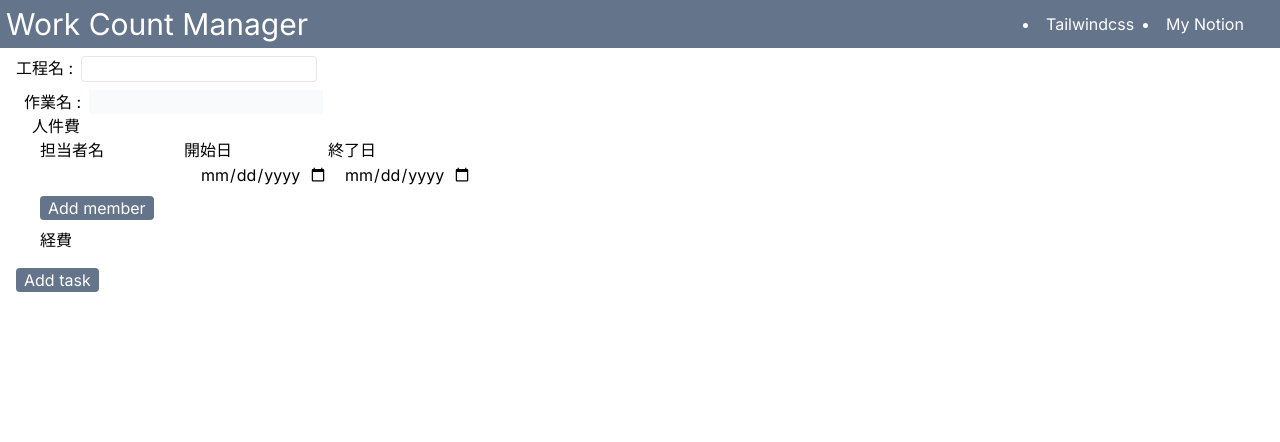
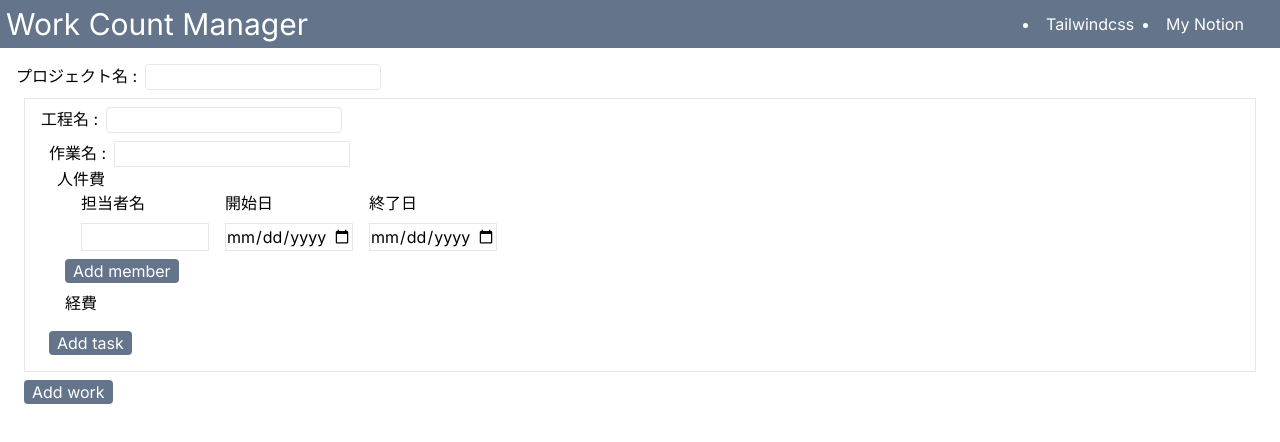
Before and after one commit to shunya-sasaki/work-count-manager-frontend, a Next.js app: page / in a window 1280 px wide. Shown: the top 442 px of the page. Built offline with nearby package versions, Linux system fonts and the light colour scheme.

Commit message:
Implement the add wok button

```diff
--- a/src/app/components/memberMenu.tsx
+++ b/src/app/components/memberMenu.tsx
@@ -35,24 +35,24 @@ export const MemberMenu = () => {
     }, [name]);
 
     return (
-        <div className="flex">
+        <div className="flex pt-2">
             <input
                 value={name}
                 onChange={updateName}
                 type="text"
-                className="ml-4 w-32"
+                className="ml-4 w-32 border"
             />
             <input
                 value={startDate}
                 onChange={updateStartDate}
                 type="date"
-                className="ml-4 w-32"
+                className="ml-4 w-32 border"
             />
             <input
                 value={endDate}
                 onChange={updateEndDate}
                 type="date"
-                className="ml-4 w-32"
+                className="ml-4 w-32 border"
             />
         </div>
     );
--- /dev/null
+++ b/src/app/components/projectMenu.tsx
@@ -0,0 +1,48 @@
+"use client";
+import { useState } from "react";
+import { useMemo } from "react";
+import { WorkMenu } from "./workMenu";
+
+export const ProjectMenu = () => {
+    const [name, setName] = useState<string>("");
+    const [nWork, setNWork] = useState<number>(1);
+    const [works, setWorks] = useState<Array<JSX.Element>>([
+        useMemo(() => <WorkMenu />, []),
+    ]);
+
+    const updateName = (event: React.ChangeEvent<HTMLInputElement>) => {
+        setName(event.target.value);
+    };
+
+    const addWork = () => {
+        const newWork = <WorkMenu />;
+        const newWorks = [...works, newWork];
+        setNWork((prev) => prev + 1);
+        setWorks(newWorks);
+    };
+
+    return (
+        <div className="px-4 py-4">
+            <div className="flex">
+                <div>プロジェクト名 : </div>
+                <input
+                    type="text"
+                    value={name}
+                    onChange={updateName}
+                    className="ml-2 border rounded"
+                />
+            </div>
+            <div className="px-2 pt-2">
+                {works.map((work) => {
+                    return work;
+                })}
+            </div>
+            <button
+            onClick={addWork}
+            className="ml-2 px-2 my-2 rounded text-white bg-slate-500"
+            >
+                Add work
+            </button>
+        </div>
+    );
+};
--- a/src/app/components/taskMenu.tsx
+++ b/src/app/components/taskMenu.tsx
@@ -1,7 +1,6 @@
 "use client";
 
 import { useState } from "react";
-import { useEffect } from "react";
 import { useCallback } from "react";
 import { useMemo } from "react";
 import { MemberMenu } from "./memberMenu";
@@ -37,16 +36,16 @@ export const TaskMenu = () => {
                     type="text"
                     value={taskName}
                     onChange={updateTaskName}
-                    className="ml-2 bg-gray-50"
+                    className="ml-2 border"
                 />
             </div>
             <div className="px-2">
                 人件費
                 <div className="px-2">
                     <div className="flex">
-                        <div className="w-36">担当者名</div>
-                        <div className="w-36">開始日</div>
-                        <div className="w-36">終了日</div>
+                        <div className="w-32 ml-4">担当者名</div>
+                        <div className="w-32 ml-4">開始日</div>
+                        <div className="w-32 ml-4">終了日</div>
                     </div>
                     {members.map((member) => {
                         return member;
--- a/src/app/components/workMenu.tsx
+++ b/src/app/components/workMenu.tsx
@@ -3,10 +3,6 @@ import { useState } from "react";
 import { useMemo } from "react";
 import { TaskMenu } from "./taskMenu";
 
-/**
- *
- * @returns
- */
 export const WorkMenu = () => {
     const [name, setName] = useState<string>("");
     const [nTask, setNTask] = useState<number>(1);
@@ -22,7 +18,7 @@ export const WorkMenu = () => {
     };
 
     return (
-        <div className="px-4 py-2">
+        <div className="px-4 py-2 border">
             <div className="flex">
                 <div>工程名 : </div>
                 <input
@@ -33,11 +29,11 @@ export const WorkMenu = () => {
                 />
             </div>
             {tasks.map((task, index) => {
-                return <div key={`task-${index}`}>{task}</div>;
+                return <div key={`${name}-${index}`}>{task}</div>;
             })}
             <button
                 onClick={addTask}
-                className="px-2 my-2 rounded text-white bg-slate-500"
+                className="ml-2 px-2 my-2 rounded text-white bg-slate-500"
             >
                 Add task
             </button>
--- a/src/app/page.tsx
+++ b/src/app/page.tsx
@@ -1,12 +1,12 @@
 import Image from "next/image";
 import { TopNavi } from "./components/topNavi";
-import { WorkMenu } from "./components/workMenu";
+import { ProjectMenu } from "./components/projectMenu";
 
 export default function Home() {
   return (
     <>
       <TopNavi />
-      <WorkMenu />
+      <ProjectMenu />
     </>
   );
 }
```
